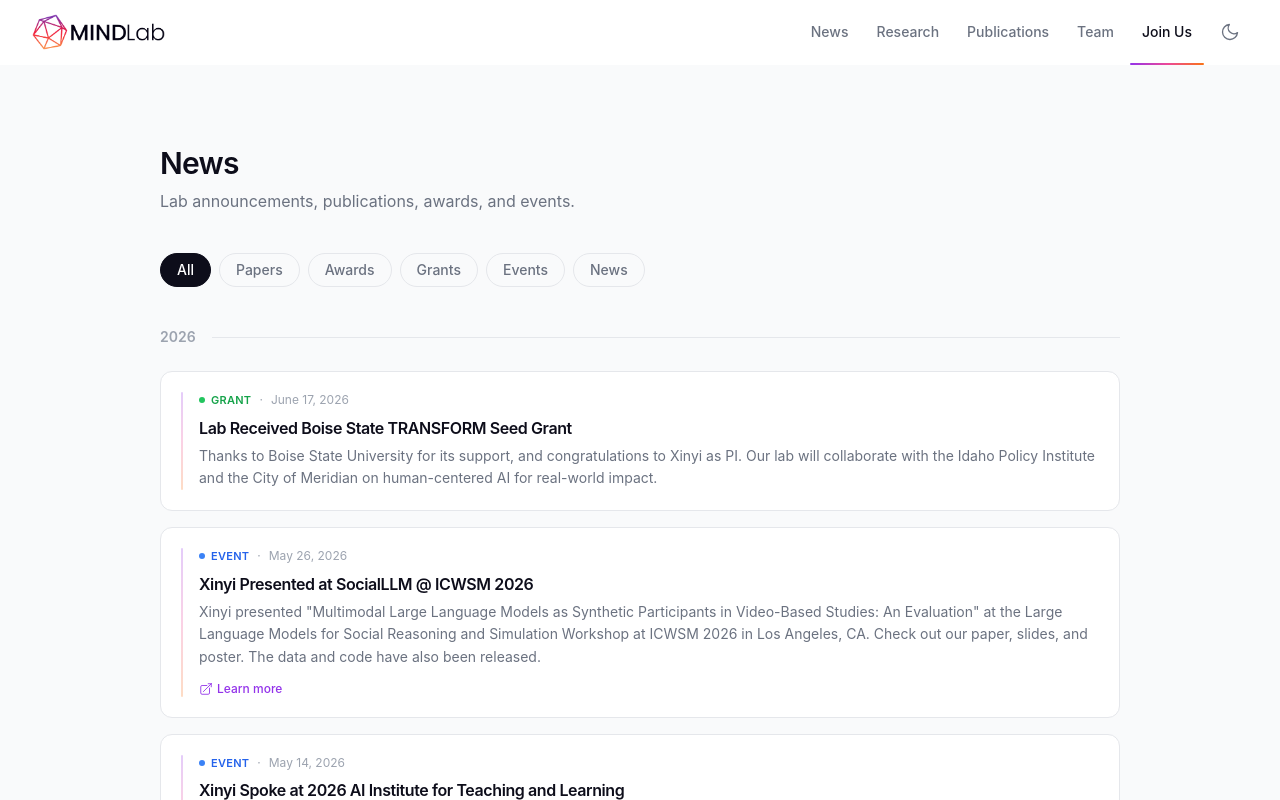
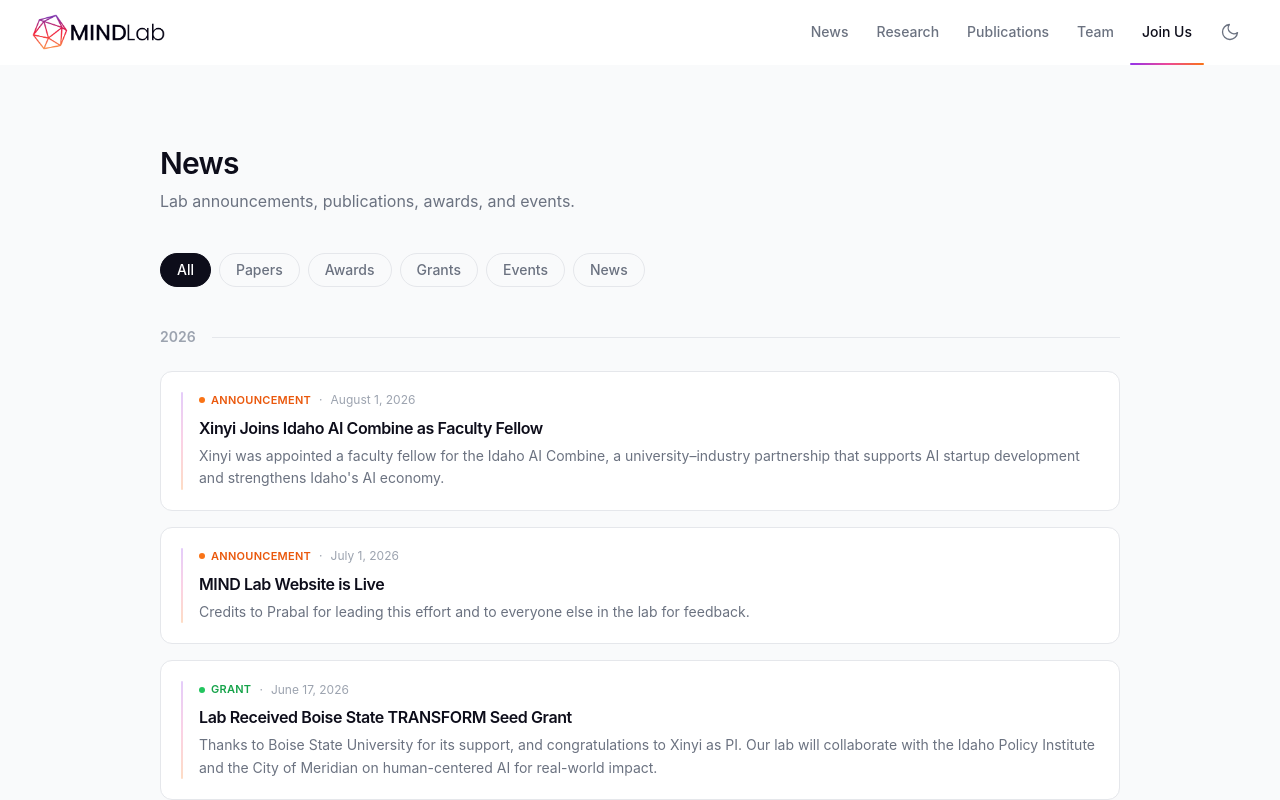
Before and after one commit to MINDLab25/lab-website, a Next.js app: page /news in a window 1280 px wide. Shown: the top 800 px of the page. Built offline with nearby package versions, Linux system fonts and the light colour scheme.

Commit message:
Update joinYear for team members to 2026 and add new news items for 2026 events

```diff
--- a/src/data/site.ts
+++ b/src/data/site.ts
@@ -179,7 +179,7 @@ Ben's work connects research, teaching, and service around a common thread: how
       googleScholar:
         "https://scholar.google.com/citations?user=fWvBixgAAAAJ&hl=en",
     },
-    joinYear: 2025,
+    joinYear: 2026,
   },
   {
     id: "stephanie-grim",
@@ -196,7 +196,7 @@ Ben's work connects research, teaching, and service around a common thread: how
       googleScholar:
         "https://scholar.google.com/citations?user=Oc7FM-4AAAAJ&hl=en",
     },
-    joinYear: undefined,
+    joinYear: 2026,
   },
 
   // ── MS Students ─────────────────────────────────────────
@@ -214,7 +214,7 @@ Ben's work connects research, teaching, and service around a common thread: how
       linkedin: "https://www.linkedin.com/in/anh-bui-b527b211b/",
       github: "https://github.com/AnhBui1108",
     },
-    joinYear: undefined,
+    joinYear: 2026,
   },
   {
     id: "prabal-shrestha",
@@ -231,7 +231,7 @@ Ben's work connects research, teaching, and service around a common thread: how
       googleScholar:
         "https://scholar.google.com/citations?user=a5BsiBIAAAAJ&hl=en",
     },
-    joinYear: 2025,
+    joinYear: 2026,
   },
 
   // ── Undergraduate Researchers ───────────────────────────
@@ -455,6 +455,22 @@ export interface NewsItem {
 
 export const news: NewsItem[] = [
   {
+    id: "xinyi-idaho-ai-combine-2026",
+    date: "2026-08-01",
+    type: "misc",
+    title: "Xinyi Joins Idaho AI Combine as Faculty Fellow",
+    description:
+      "Xinyi was appointed a faculty fellow for the Idaho AI Combine, a university–industry partnership that supports AI startup development and strengthens Idaho's AI economy.",
+  },
+  {
+    id: "mind-lab-website-live-2026",
+    date: "2026-07-01",
+    type: "misc",
+    title: "MIND Lab Website is Live",
+    description:
+      "Credits to Prabal for leading this effort and to everyone else in the lab for feedback.",
+  },
+  {
     id: "transform-seed-grant-2026",
     date: "2026-06-17",
     type: "grant",
```
